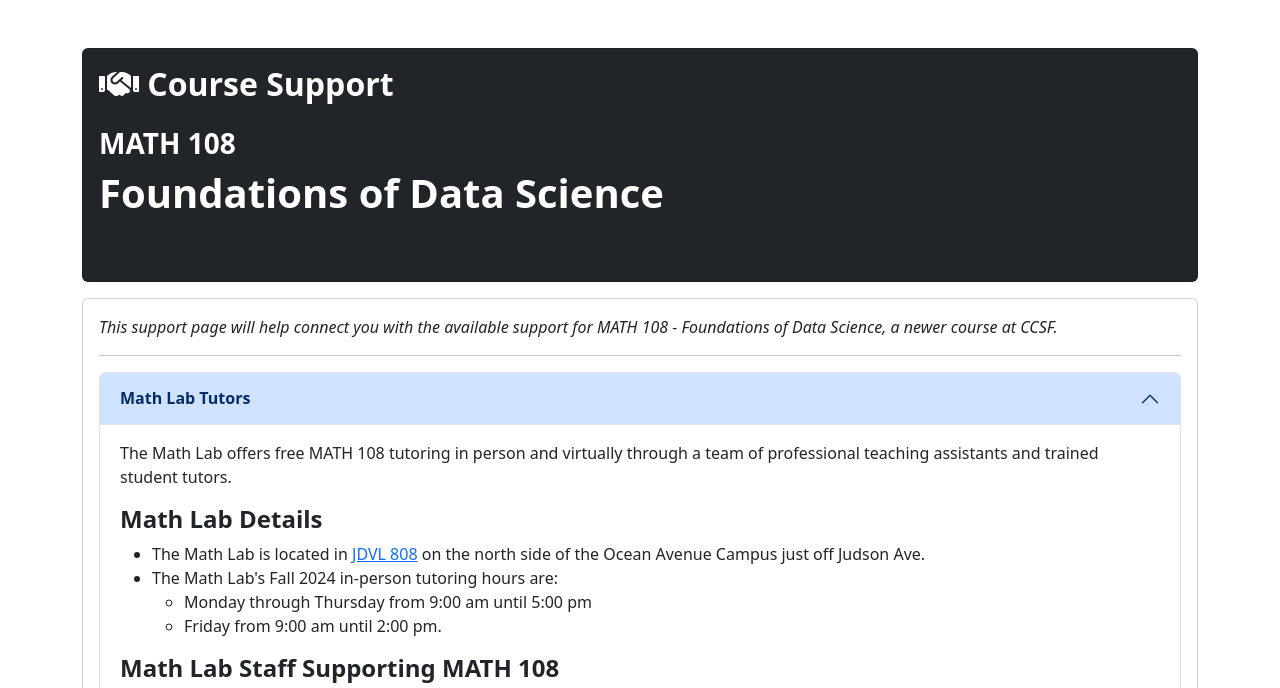
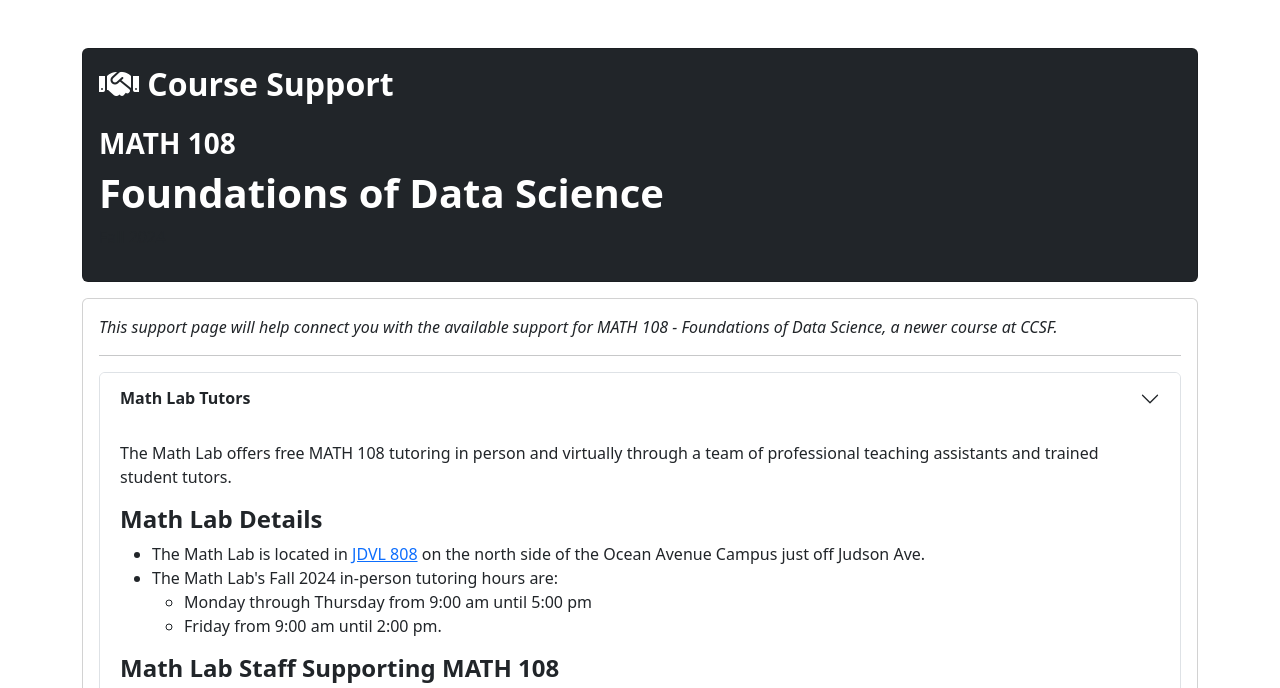
Before and after one commit to ccsf-math-108/materials-fa24, a plain HTML site: page resources/course-support.html in a window 1280 px wide. Shown: the top 688 px of the page. Drawn offline with nearby package versions, Linux system fonts and the light colour scheme.

Commit message:
Update course-support.html

```diff
--- a/resources/course-support.html
+++ b/resources/course-support.html
@@ -32,7 +32,7 @@
                     <!-- Math Lab Tutors -->
                     <div class="accordion-item">
                         <h2 class="accordion-header" id="headingMathLab">
-                            <button class="accordion-button" type="button" data-bs-toggle="collapse" data-bs-target="#collapseMathLab" aria-expanded="true" aria-controls="collapseMathLab">
+                            <button class="accordion-button collapsed" type="button" data-bs-toggle="collapse" data-bs-target="#collapseMathLab" aria-expanded="true" aria-controls="collapseMathLab">
                                 <strong>Math Lab Tutors</strong>
                             </button>
                         </h2>
```
